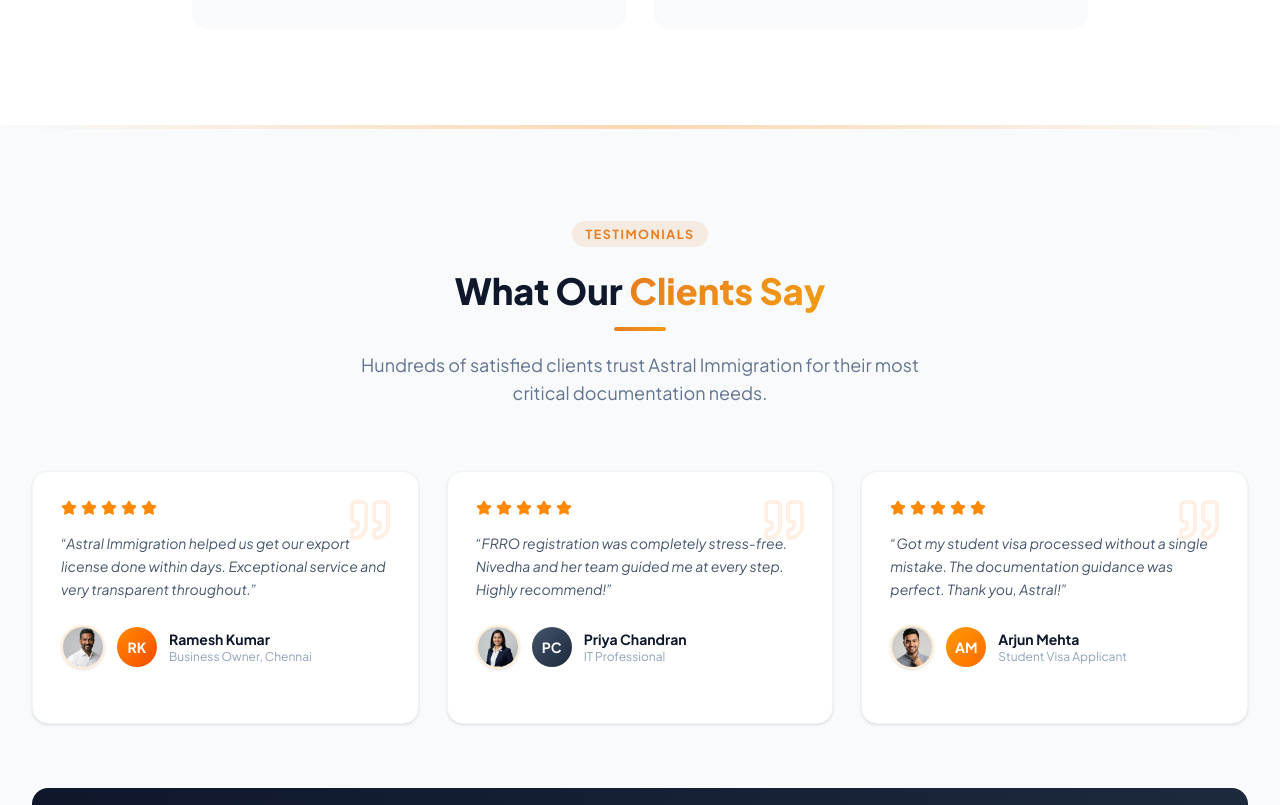
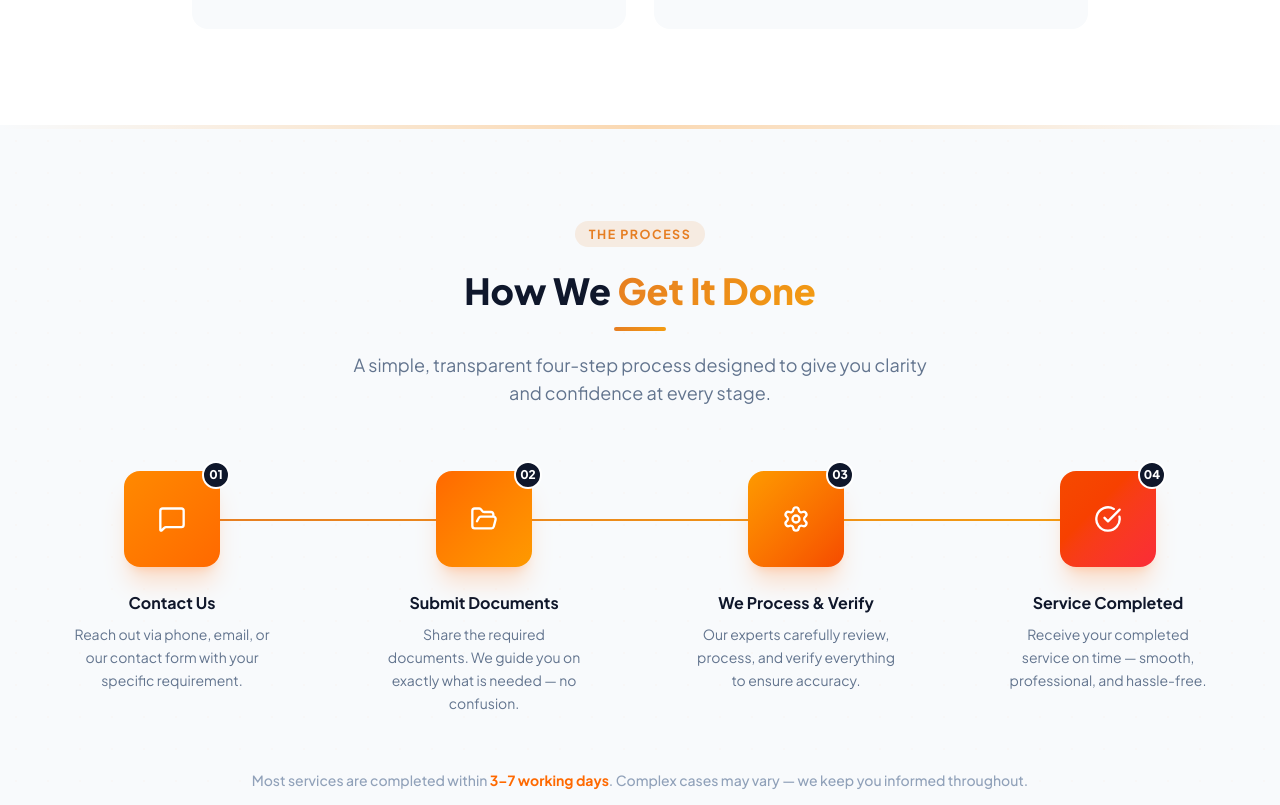
Before and after one commit to yakash4658r/Astral-Immigration-Services, a React (Vite) app: page / in a window 1280 px wide. Shown: the part 4320-5125 px from the top of the page. Built offline with nearby package versions, Linux system fonts and the light colour scheme.

Commit message:
Add files via upload

```diff
--- a/src/App.tsx
+++ b/src/App.tsx
@@ -37,7 +37,7 @@
         <About />
         <Services />
         <WhyChooseUs />
-        <TrustBanner />
+        {/* <TrustBanner /> */}
         <HowItWorks />
         <Contact />
       </main>
```
